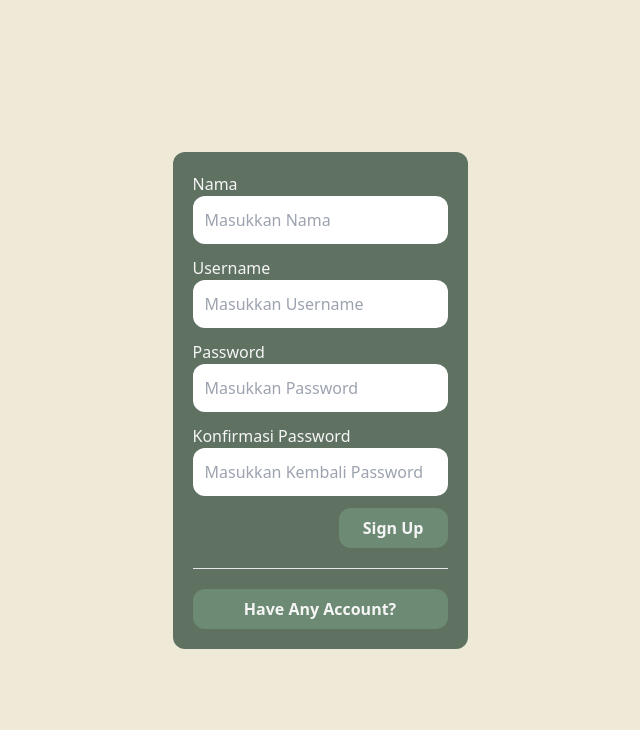
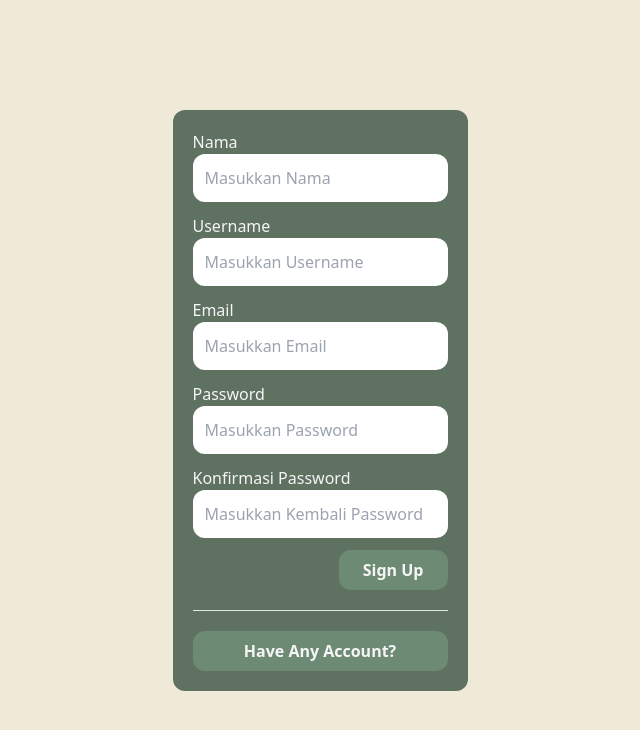
Before and after one commit to Dzyfhuba/gallery-shop, a React (Create React App) app in the folder client/: page /register in a window 1280 px wide. Shown: the top 730 px of the page, without its empty margins (320-960 px from the left). Built offline with nearby package versions, Linux system fonts and the light colour scheme; no server answers.

Commit message:
add register

```diff
--- a/client/src/Pages/Register.jsx
+++ b/client/src/Pages/Register.jsx
@@ -1,19 +1,76 @@
-import React from 'react'
+import axios from 'axios'
+import React, { useState } from 'react'
+import { useNavigate } from 'react-router-dom'
+import swal from 'sweetalert'
 import Button from '../Components/Button'
 import ButtonAnchor from '../Components/ButtonAnchor'
 import Input from '../Components/Input'
+import Hosts from '../Utils/Hosts'
 
 const Register = () => {
+	const [name, setName] = useState(String)
+	const [username, setUsername] = useState(String)
+	const [email, setEmail] = useState(String)
+	const [password, setPassword] = useState(String)
+	const [confirmPassword, setConfirmPassword] = useState()
+	const [same, setSame] = useState(true)
+	const navigate = useNavigate()
+
+	const handleChangeName = e => setName(e.target.value)
+	const handleChangeEmail = e => setEmail(e.target.value)
+	const handleChangeUsername = e => setUsername(e.target.value)
+	const handleChangePassword = e => {
+		setSame(e.target.value === confirmPassword)
+		setPassword(e.target.value)
+	}
+	const handleChangeConfirmPassword = e => {
+		setSame(e.target.value === password)
+		setConfirmPassword(e.target.value)
+	}
+
+	const handleSubmit = e => {
+		e.preventDefault()
+
+		if(same) {
+			const data = {name, username, email, password}
+			console.log(data)
+			axios.post(Hosts.main + '/register', data)
+				.then(res => {
+					console.log(res)
+					if(res.data.error) {
+						swal('Failed', res.data.message, res.data.status)
+					} else {
+						swal('Success', res.data.message, res.data.status)
+							.then(navigate('/login'))
+					}
+				})
+		}
+	}
+
 	return (
 		<main className='min-h-screen bg-primary flex items-center justify-center'>
 			<div className="bg-secondary p-5 rounded-xl">
-				<Input name={'name'} label='Nama' placeholder={'Masukkan Nama'} required/>
-				<Input name={'username'} label='Username' placeholder={'Masukkan Username'} required/>
-				<Input name={'password'} label='Password' type='password' placeholder={'Masukkan Password'} required/>
-				<Input name={'confirm_password'} label='Konfirmasi Password ' type='password' placeholder={'Masukkan Kembali Password'} required/>
-				<div className="flex justify-end w-full">
-					<Button type='submit'>Sign Up</Button>
-				</div>
+				<form onSubmit={handleSubmit}>
+					<Input name={'name'} label='Nama' placeholder={'Masukkan Nama'}
+						onChange={handleChangeName}
+						required/>
+					<Input name={'username'} label='Username' placeholder={'Masukkan Username'}
+						onChange={handleChangeUsername}
+						required/>
+					<Input name={'email'} label='Email' placeholder={'Masukkan Email'}
+						onChange={handleChangeEmail}
+						required/>
+					<Input name={'password'} label='Password' type='password' placeholder={'Masukkan Password'}
+						onChange={handleChangePassword}
+						required/>
+					<Input name={'confirm_password'} label='Konfirmasi Password ' type='password' placeholder={'Masukkan Kembali Password'}
+						onChange={handleChangeConfirmPassword}
+						required/>
+					<small className={`text-red-400${same ? ' hidden' : ''}`}>Both passwords are not same</small>
+					<div className="flex justify-end w-full">
+						<Button type='submit'>Sign Up</Button>
+					</div>
+				</form>
 				<hr className='my-5' />
 				<ButtonAnchor to={'/login'}>Have Any Account?</ButtonAnchor>
 			</div>
--- a/client/src/Utils/Authentication.jsx
+++ b/client/src/Utils/Authentication.jsx
@@ -1,7 +1,7 @@
 import axios from 'axios'
 import Cookies from 'universal-cookie'
 
-const Authentication = async () => {
+const Authentication = async() => {
 	const cookie = new Cookies()
 
 	console.log(localStorage.getItem('user'))
@@ -12,7 +12,7 @@ const Authentication = async () => {
 		'Authorization': `Bearer ${cookie.get('token')}`
 	}
 	const user = await axios.get('http://localhost:3333/auth/check', {
-		headers:{
+		headers: {
 			'Authorization': `Bearer ${cookie.get('token')}`
 		}
 	})
--- /dev/null
+++ b/client/src/Utils/Hosts.jsx
@@ -0,0 +1,5 @@
+const Hosts = {
+	main: 'http://localhost:3333'
+}
+
+export default Hosts
```
Also changed, not shown: 1 other file (tests, documents, lock files or other folders).
